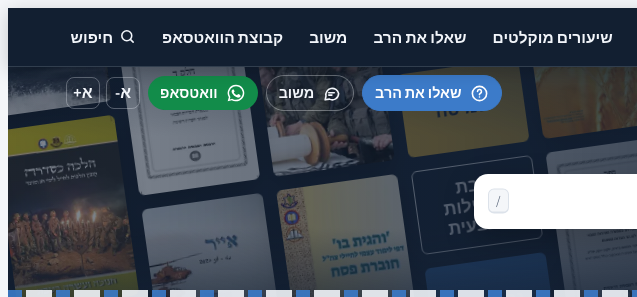
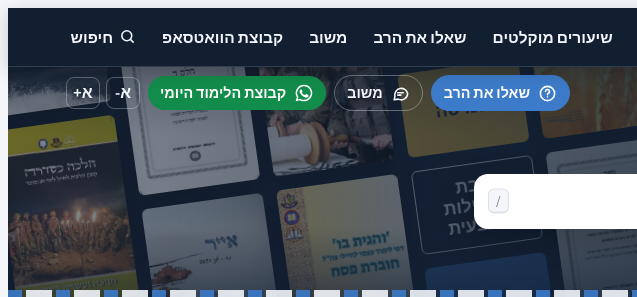
Before and after one commit to beit-hamidrash-idf/site-2026, a plain HTML site: page src/template.html in a window 1280 px wide. Shown: the top 297 px of the page, 0-637 px from the left. Drawn offline with Linux system fonts and the light colour scheme; files whose address does not match are found by name.

Commit message:
Update template.html

```diff
--- a/src/template.html
+++ b/src/template.html
@@ -671,7 +671,7 @@ body.searching #fresh,body.searching #media{display:none}
       <div class="tools">
       <a class="fb ask" href="https://forms.gle/YJrq9C3aW2BZScJT6" data-fb="ask" target="_blank" rel="noopener"><svg viewBox="0 0 24 24" fill="none" stroke="currentColor" stroke-width="2" stroke-linecap="round" stroke-linejoin="round" aria-hidden="true"><circle cx="12" cy="12" r="9"/><path d="M9.5 9.5a2.5 2.5 0 1 1 3.3 2.4c-.5.2-.8.6-.8 1.1v.5M12 16.5h.01"/></svg><span>שאלו את הרב</span></a>
       <a class="fb" href="https://forms.gle/Srpsau5Nsxe7kv6t7" data-fb target="_blank" rel="noopener"><svg viewBox="0 0 24 24" fill="none" stroke="currentColor" stroke-width="2" stroke-linecap="round" stroke-linejoin="round" aria-hidden="true"><path d="M21 12a8 8 0 0 1-11.6 7.1L4 20l1-4.6A8 8 0 1 1 21 12z"/><path d="M8.5 11h7M8.5 14h4"/></svg><span>משוב</span></a>
-      <a class="wa" title="הצטרפו לקבוצת הוואטסאפ" href="https://chat.whatsapp.com/DMLsh3eHqD1IAdnLA5AYez" target="_blank" rel="noopener"><svg viewBox="0 0 24 24" fill="currentColor" aria-hidden="true"><path d="M12 2a10 10 0 0 0-8.6 15.1L2 22l5-1.3A10 10 0 1 0 12 2zm0 18.2a8.2 8.2 0 0 1-4.2-1.1l-.3-.2-3 .8.8-2.9-.2-.3A8.2 8.2 0 1 1 12 20.2zm4.5-6.1c-.2-.1-1.5-.7-1.7-.8s-.4-.1-.6.1-.7.8-.8 1-.3.2-.6.1a6.7 6.7 0 0 1-3.3-2.9c-.2-.4.2-.4.7-1.3.1-.2 0-.3 0-.4l-.8-1.8c-.2-.5-.4-.4-.6-.4h-.5a1 1 0 0 0-.7.3 3 3 0 0 0-.9 2.2 5.2 5.2 0 0 0 1.1 2.7 11.8 11.8 0 0 0 4.5 4c1.7.7 2.3.8 3.2.6a2.7 2.7 0 0 0 1.8-1.3 2.2 2.2 0 0 0 .2-1.3c-.1-.1-.3-.2-.5-.3z"/></svg><span>וואטסאפ</span></a>
+      <a class="wa" title="הצטרפו לקבוצת "הלימוד היומי"" href="https://chat.whatsapp.com/DMLsh3eHqD1IAdnLA5AYez" target="_blank" rel="noopener"><svg viewBox="0 0 24 24" fill="currentColor" aria-hidden="true"><path d="M12 2a10 10 0 0 0-8.6 15.1L2 22l5-1.3A10 10 0 1 0 12 2zm0 18.2a8.2 8.2 0 0 1-4.2-1.1l-.3-.2-3 .8.8-2.9-.2-.3A8.2 8.2 0 1 1 12 20.2zm4.5-6.1c-.2-.1-1.5-.7-1.7-.8s-.4-.1-.6.1-.7.8-.8 1-.3.2-.6.1a6.7 6.7 0 0 1-3.3-2.9c-.2-.4.2-.4.7-1.3.1-.2 0-.3 0-.4l-.8-1.8c-.2-.5-.4-.4-.6-.4h-.5a1 1 0 0 0-.7.3 3 3 0 0 0-.9 2.2 5.2 5.2 0 0 0 1.1 2.7 11.8 11.8 0 0 0 4.5 4c1.7.7 2.3.8 3.2.6a2.7 2.7 0 0 0 1.8-1.3 2.2 2.2 0 0 0 .2-1.3c-.1-.1-.3-.2-.5-.3z"/></svg><span>קבוצת הלימוד היומי</span></a>
       <div class="a11y" role="group" aria-label="גודל טקסט">
         <small>גודל טקסט</small>
         <button type="button" id="fsDown" aria-label="הקטנת טקסט">א-</button>
```
